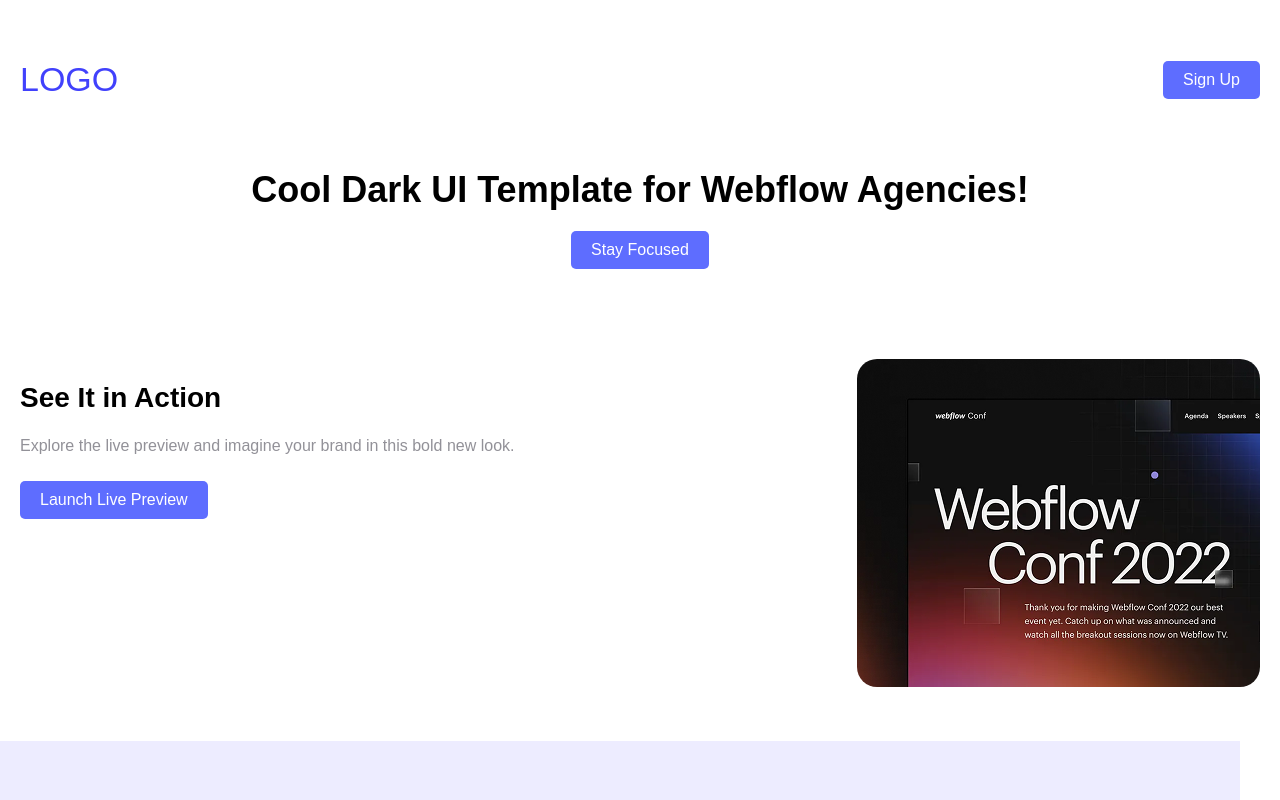
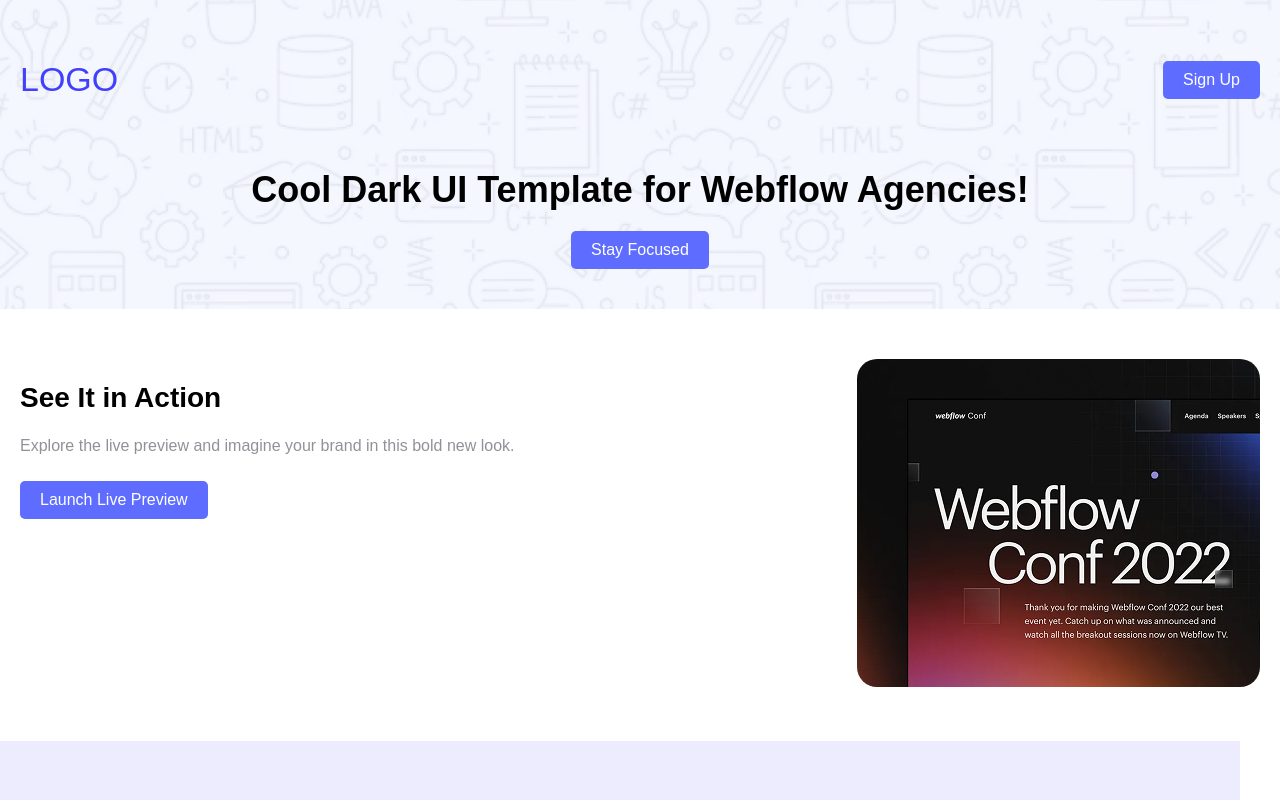
Before and after one commit to Ezaz-Simon/assingment1-ph, a plain HTML site: page index.html in a window 1280 px wide. Shown: the top 800 px of the page. Drawn offline with Linux system fonts and the light colour scheme; the site is published under a folder, as on GitHub Pages, so addresses that start at the root find nothing.

Commit message:
Update style.css

```diff
--- a/style.css
+++ b/style.css
@@ -8,7 +8,7 @@ body {
 
 
 .hero-section {
-  background-image: url('/Assets/Hero-bg.png');  /* Background Image */
+  background-image: url('Assets/Hero-bg.png');  /* Background Image */
   background-size: cover;
   background-position: center;
   padding: 40px 20px;
```
